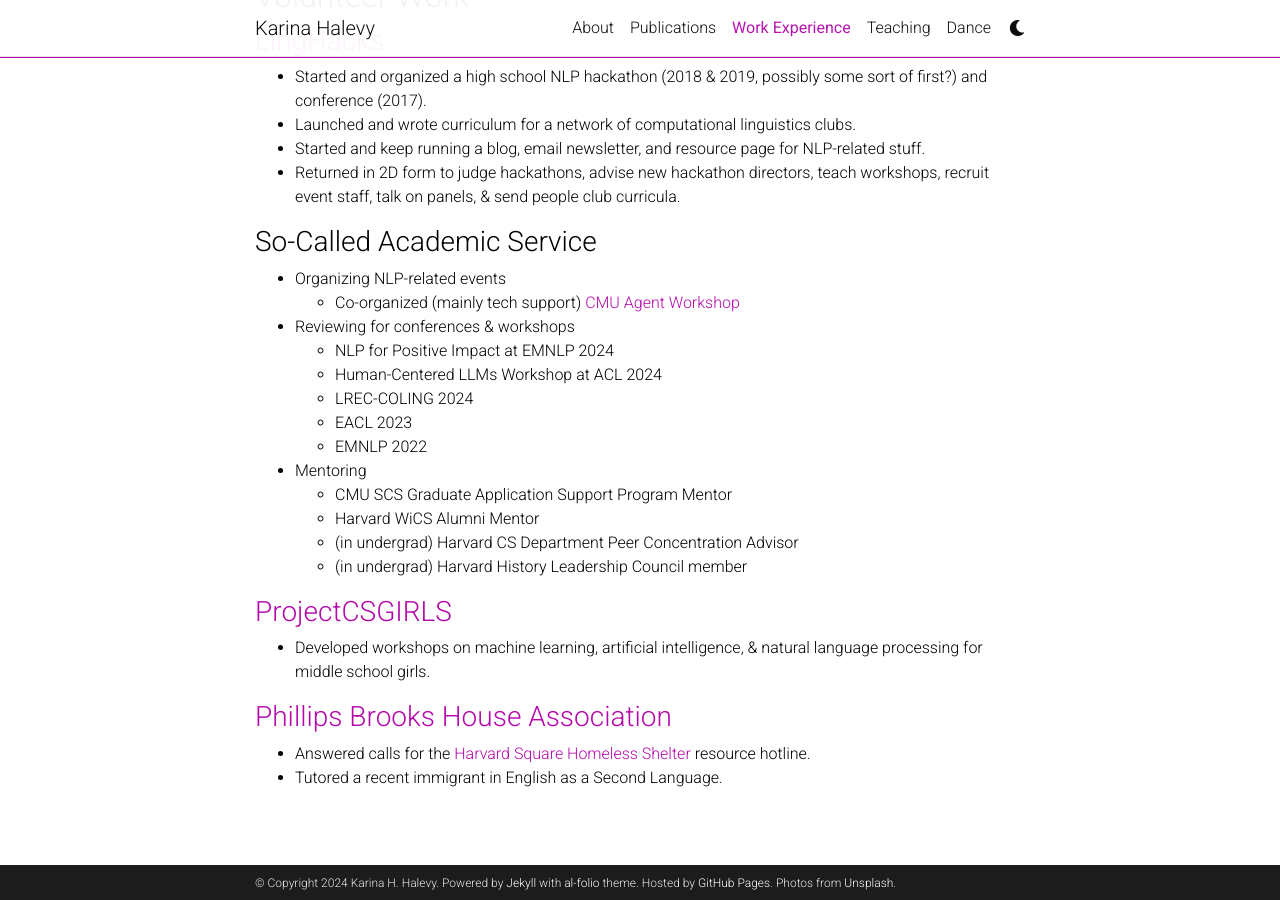
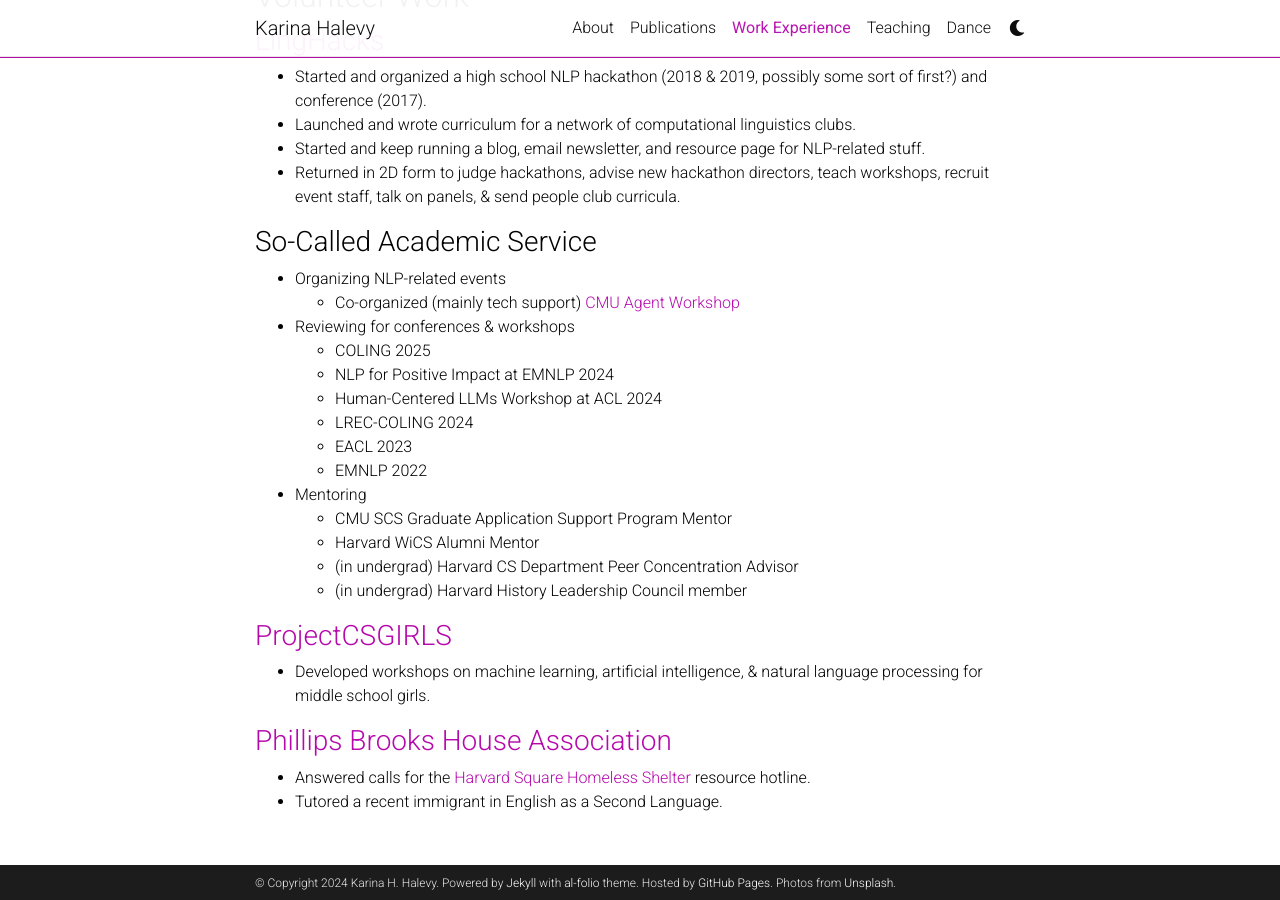
Before and after one commit to ENSCMA2/enscma2.github.io, a Jekyll site: the page built from _pages/experience.md, in a window 1280 px wide and 900 px high, scrolled down 1456 px. Built offline with Jekyll 4.4.1, drawn with Linux system fonts in a browser that asks for light colours; comment, search, counter and statistics services are not loaded; a style sheet for code colours, icons or effects is not loaded.

Commit message:
Update experience.md

```diff
--- a/_pages/experience.md
+++ b/_pages/experience.md
@@ -50,6 +50,7 @@ horizontal: false
 - Organizing NLP-related events
   - Co-organized (mainly tech support) [CMU Agent Workshop](https://cmu-agent-workshop.github.io/)
 - Reviewing for conferences & workshops
+  - COLING 2025
   - NLP for Positive Impact at EMNLP 2024
   - Human-Centered LLMs Workshop at ACL 2024
   - LREC-COLING 2024
```
